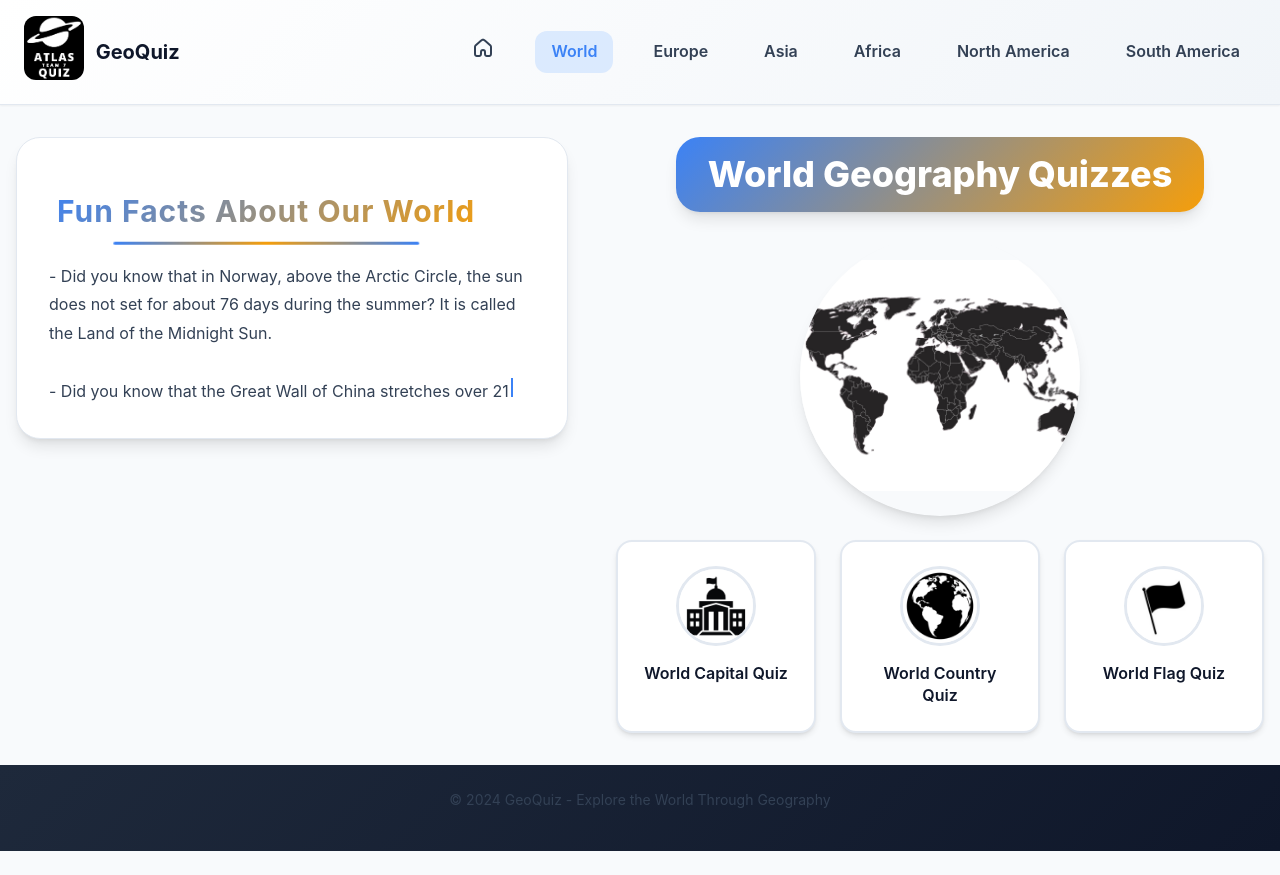
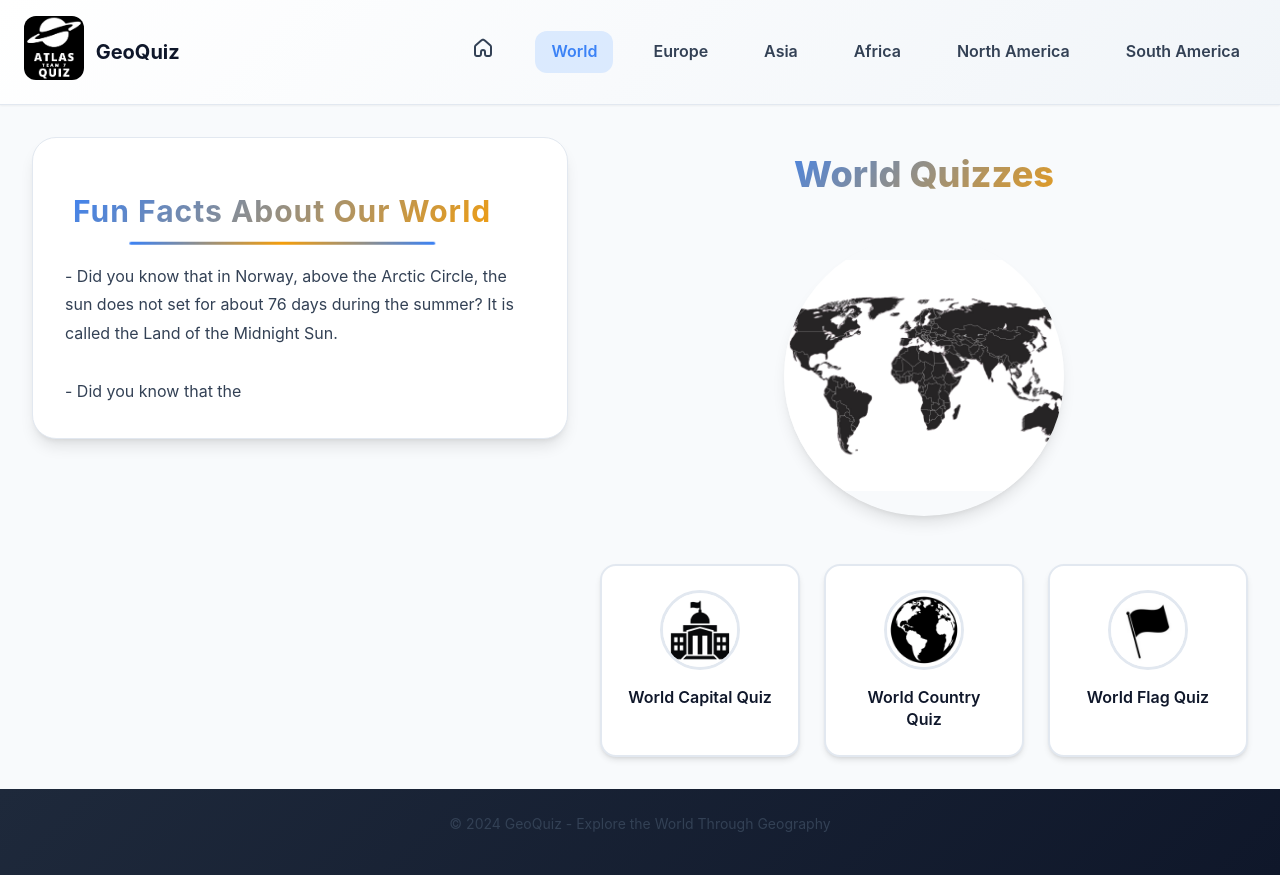
Before and after one commit to masih1903/geo-quiz-app, a React (Vite) app: page /world in a window 1280 px wide. Before the commit the page ends 851 px from the top, so only its background shows below. Built offline with nearby package versions, Linux system fonts and the light colour scheme.

Commit message:
refactor final

```diff
--- a/src/components/QuizComponents/QuizStyles.jsx
+++ b/src/components/QuizComponents/QuizStyles.jsx
@@ -121,9 +121,9 @@ export const Sidebar = styled.div`
   gap: var(--space-6);
   animation: ${fadeIn} 0.8s ease-out 0.2s both;
   position: sticky;
-  top: var(--space-6);
+  top: 6.5rem;
   align-self: flex-start;
-  max-height: calc(100vh - var(--space-12));
+  max-height: calc(100vh - 7rem);
   overflow-y: auto;
 
   @media (max-width: 1200px) {
--- a/src/pages/regionPages/World.jsx
+++ b/src/pages/regionPages/World.jsx
@@ -1,27 +1,20 @@
-import styled from "styled-components";
 import QuizOverview from "../../layouts/QuizOverview";
 import WorldIcon from "../../assets/worlds.png";
+import styled from "styled-components";
 import { useState, useEffect } from "react";
 
 const PageContainer = styled.div`
-  padding: var(--space-8) var(--space-4);
-  max-width: 1400px;
-  margin: 0 auto;
+  display: grid;
+  grid-template-columns: 1fr 1fr;
+  gap: var(--space-8);
+  padding: var(--space-8);
+  min-height: 60vh;
+  align-items: start;
 
   @media (max-width: 768px) {
-    padding: var(--space-6) var(--space-3);
-  }
-`;
-
-const ContentGrid = styled.div`
-  display: grid;
-  grid-template-columns: 1fr 1fr;
-  gap: var(--space-12);
-  align-items: start;
-
-  @media (max-width: 1024px) {
     grid-template-columns: 1fr;
-    gap: var(--space-8);
+    gap: var(--space-6);
+    padding: var(--space-4);
   }
 `;
 
@@ -33,54 +26,91 @@ const FactsSection = styled.div`
   border: 1px solid var(--gray-200);
 `;
 
+const FactsTitle = styled.h2`
+  font-family: var(--font-family-display);
+  font-size: var(--text-2xl);
+  font-weight: 700;
+  color: var(--primary-color);
+  margin: 0;
+  position: relative;
+
+  &::after {
+    content: '';
+    position: absolute;
+    bottom: -8px;
+    left: 0;
+    width: 60px;
+    height: 3px;
+    background: linear-gradient(90deg, var(--primary-color), var(--accent-color));
+    border-radius: var(--radius-sm);
+  }
+`;
+
+const FactsText = styled.div`
+  font-family: var(--font-family-sans);
+  font-size: var(--text-base);
+  line-height: 1.8;
+  color: var(--gray-700);
+  text-align: left;
+  white-space: pre-wrap;
+  word-wrap: break-word;
+
+  @media (max-width: 768px) {
+    font-size: var(--text-sm);
+  }
+`;
+
 const QuizSection = styled.div`
   display: flex;
   flex-direction: column;
   align-items: center;
-  text-align: center;
+  gap: var(--space-6);
 `;
 
 const PageTitle = styled.h1`
   font-family: var(--font-family-display);
   font-size: var(--text-4xl);
   font-weight: 800;
-  color: var(--white);
-  margin: 0 0 var(--space-6) 0;
-  padding: var(--space-4) var(--space-8);
   background: linear-gradient(135deg, var(--primary-color), var(--accent-color));
-  border-radius: var(--radius-2xl);
-  box-shadow: var(--shadow-lg);
+  -webkit-background-clip: text;
+  -webkit-text-fill-color: transparent;
+  background-clip: text;
+  text-align: center;
+  margin: 0;
+  padding: var(--space-4) var(--space-6);
+  border-radius: var(--radius-xl);
   transition: all var(--transition-normal);
+  cursor: pointer;
   position: relative;
-  overflow: hidden;
 
   &::before {
     content: '';
     position: absolute;
     top: 0;
-    left: -100%;
-    width: 100%;
-    height: 100%;
-    background: linear-gradient(90deg, transparent, rgba(255, 255, 255, 0.2), transparent);
-    transition: left var(--transition-slow);
+    left: 0;
+    right: 0;
+    bottom: 0;
+    background: linear-gradient(135deg, var(--primary-color), var(--accent-color));
+    opacity: 0;
+    border-radius: var(--radius-xl);
+    transition: opacity var(--transition-normal);
+    z-index: -1;
   }
 
   &:hover {
     transform: translateY(-2px);
-    box-shadow: var(--shadow-xl);
 
     &::before {
-      left: 100%;
+      opacity: 0.1;
     }
   }
 
   @media (max-width: 768px) {
     font-size: var(--text-3xl);
-    padding: var(--space-3) var(--space-6);
   }
 `;
 
-const WorldImage = styled.img`
+const ContinentImage = styled.img`
   width: 280px;
   height: 280px;
   object-fit: contain;
@@ -100,37 +130,9 @@ const WorldImage = styled.img`
   }
 `;
 
-const FactsText = styled.div`
-  font-family: var(--font-family-sans);
-  font-size: var(--text-base);
-  line-height: 1.8;
-  color: var(--gray-700);
-  text-align: left;
-  white-space: pre-wrap;
-  word-wrap: break-word;
-
-  @media (max-width: 768px) {
-    font-size: var(--text-sm);
-  }
-`;
-
-const TypingCursor = styled.span`
-  display: inline-block;
-  width: 2px;
-  height: 1.2em;
-  background-color: var(--primary-color);
-  animation: blink 1s infinite;
-  margin-left: 2px;
-
-  @keyframes blink {
-    0%, 50% { opacity: 1; }
-    51%, 100% { opacity: 0; }
-  }
-`;
-
 function World() {
+  const [hover, setHover] = useState(false);
   const [text, setText] = useState("");
-  const [isTypingComplete, setIsTypingComplete] = useState(false);
 
   const fullText = `- Did you know that in Norway, above the Arctic Circle, the sun does not set for about 76 days during the summer? It is called the Land of the Midnight Sun.
 
@@ -144,6 +146,7 @@ function World() {
 
   useEffect(() => {
     let index = 0;
+
     const interval = setInterval(() => {
       if (index < fullText.length) {
         const nextChar = fullText[index];
@@ -152,28 +155,28 @@ function World() {
         }
         index++;
       } else {
-        setIsTypingComplete(true);
         clearInterval(interval);
       }
-    }, 25);
+    }, 30);
 
     return () => clearInterval(interval);
   }, [fullText]);
 
   return (
     <PageContainer>
-      <ContentGrid>
-        <FactsSection>
+      <FactsSection className="fade-in-up">
         <h2 className="fun-facts">Fun Facts About Our World</h2>
-          <FactsText>
-            {text}
-            {!isTypingComplete && <TypingCursor />}
-          </FactsText>
+        <FactsText>{text}</FactsText>
       </FactsSection>
 
-        <QuizSection>
-          <PageTitle>World Geography Quizzes</PageTitle>
-          <WorldImage src={WorldIcon} alt="World globe illustration" />
+      <QuizSection className="fade-in-up">
+        <PageTitle
+          onMouseEnter={() => setHover(true)}
+          onMouseLeave={() => setHover(false)}
+        >
+          World Quizzes
+        </PageTitle>
+        <ContinentImage src={WorldIcon} alt="World icon" />
         <QuizOverview
           continent="World"
           capitalPath="/world-capital-quiz"
@@ -181,7 +184,6 @@ function World() {
           flagPath="/world-flag-quiz"
         />
       </QuizSection>
-      </ContentGrid>
     </PageContainer>
   );
 }
--- a/src/quizTypes/ModernFlagQuiz.jsx
+++ b/src/quizTypes/ModernFlagQuiz.jsx
@@ -118,9 +118,13 @@ const Sidebar = styled.div`
   flex-direction: column;
   gap: var(--space-6);
   animation: ${fadeIn} 0.8s ease-out 0.4s both;
+  position: sticky;
+  top: 6.5rem;
+  align-self: flex-start;
 
   @media (max-width: 1024px) {
     order: -1;
+    position: static;
   }
 `;
 
```
Also changed, not shown: src/components/MapComponents/WorldMap.jsx (+10 -10 lines). Lines whose indentation alone changed are shown as unchanged.
